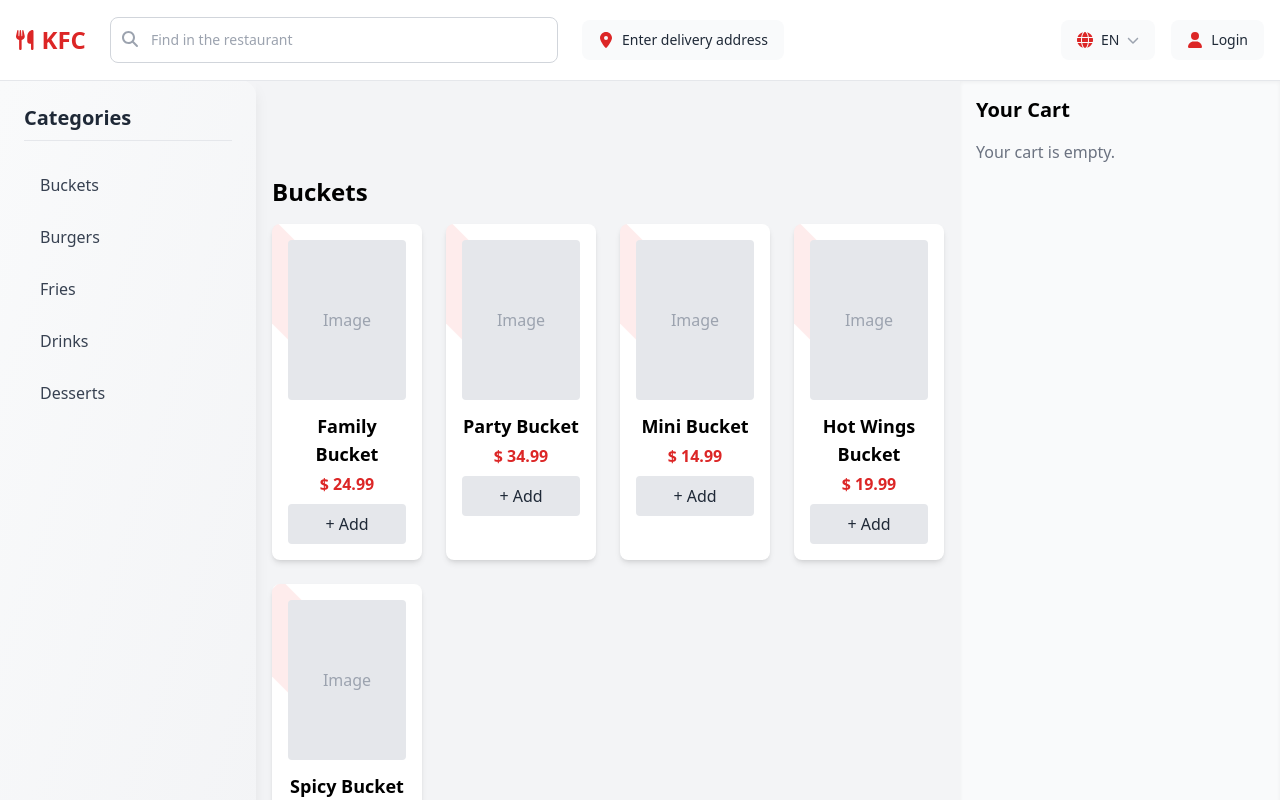
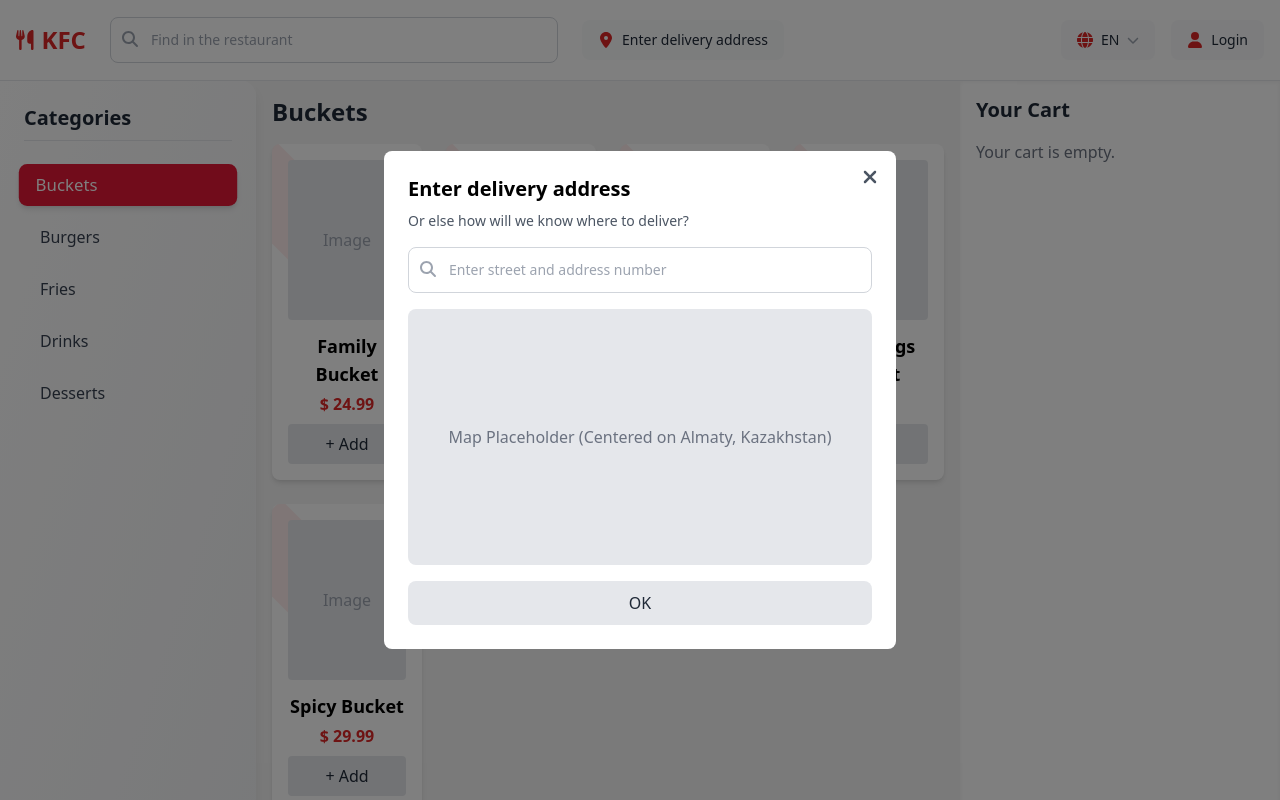
Before and after one commit to dhruba-datta/kfc-clone, a Vue app: page / in a window 1280 px wide. Both pictures are taken after a click on the button "Enter delivery address". Shown: the top 800 px of the page. Built offline with nearby package versions, Linux system fonts and the light colour scheme.

Commit message:
cart button added

```diff
--- a/src/App.vue
+++ b/src/App.vue
@@ -1,22 +1,30 @@
 <template>
-  <div class="min-h-screen flex flex-col bg-gray-100">
+  <div class="min-h-screen flex flex-col bg-yandexLight">
     <Header />
-    <!-- Offset the fixed header height (80px or h-20) -->
     <main class="flex-1 pt-20">
-      <router-view />
+      <router-view @open-cart="showCartPopup = true" />
     </main>
     <Footer />
+    <!-- Cart Popup (Mobile) -->
+    <Cart v-if="showCartPopup" is-popup @close-cart="showCartPopup = false" />
   </div>
 </template>
 
 <script>
-import Header from './components/Header.vue'
-import Footer from './components/Footer.vue'
+import Header from './components/Header.vue';
+import Footer from './components/Footer.vue';
+import Cart from './views/Cart.vue';
 
 export default {
   components: {
     Header,
-    Footer
+    Footer,
+    Cart
+  },
+  data() {
+    return {
+      showCartPopup: false
+    };
   }
-}
+};
 </script>
--- a/src/components/Header.vue
+++ b/src/components/Header.vue
@@ -14,20 +14,33 @@
           <!-- Search -->
           <div class="relative flex-1 hidden md:block">
             <input
+              v-model="searchQuery"
               type="text"
               placeholder="Find in the restaurant"
               class="w-full pl-10 pr-4 py-3 text-sm border border-gray-300 rounded-lg focus:outline-none focus:ring-2 focus:ring-red-600 focus:border-red-600"
+              @input="debouncedSearch"
             >
             <font-awesome-icon
               icon="fa-solid fa-magnifying-glass"
               class="absolute left-3 top-3.5 h-4 w-4 text-gray-400"
             />
+            <!-- Search Results Dropdown -->
+            <div v-if="filteredItems.length > 0" class="absolute top-full left-0 w-full bg-white border border-gray-200 mt-1 rounded-lg shadow-lg z-50">
+              <ul>
+                <li v-for="item in filteredItems" :key="item.id" class="px-4 py-2 text-sm hover:bg-gray-100 cursor-pointer">
+                  {{ item.name }} - ${{ item.price }}
+                </li>
+              </ul>
+            </div>
           </div>
 
           <!-- Address Button -->
-          <button class="hidden md:flex items-center space-x-2 text-sm text-gray-800 hover:text-red-600 bg-gray-50 hover:bg-red-50 px-4 py-2.5 rounded-lg transition-colors duration-150">
+          <button
+            @click="openAddressPopup"
+            class="hidden md:flex items-center space-x-2 text-sm text-gray-800 hover:text-red-600 bg-gray-50 hover:bg-red-50 px-4 py-2.5 rounded-lg transition-colors duration-150"
+          >
             <font-awesome-icon icon="fa-solid fa-location-dot" class="h-4 w-4 text-red-600" />
-            <span>Enter delivery address</span>
+            <span>{{ deliveryAddress || 'Enter delivery address' }}</span>
           </button>
         </div>
 
@@ -76,46 +89,145 @@
       <div class="md:hidden pb-3 space-y-2">
         <div class="relative">
           <input
+            v-model="searchQuery"
             type="text"
             placeholder="Find in the restaurant"
             class="w-full pl-10 pr-4 py-3 text-sm border border-gray-300 rounded-lg focus:outline-none focus:ring-2 focus:ring-red-600 focus:border-red-600"
+            @input="debouncedSearch"
           >
           <font-awesome-icon
             icon="fa-solid fa-magnifying-glass"
             class="absolute left-3 top-3.5 h-4 w-4 text-gray-400"
           />
+          <!-- Search Results Dropdown -->
+          <div v-if="filteredItems.length > 0" class="absolute top-full left-0 w-full bg-white border border-gray-200 mt-1 rounded-lg shadow-lg z-50">
+            <ul>
+              <li v-for="item in filteredItems" :key="item.id" class="px-4 py-2 text-sm hover:bg-gray-100 cursor-pointer">
+                {{ item.name }} - ${{ item.price }}
+              </li>
+            </ul>
+          </div>
         </div>
-        <button class="flex items-center space-x-2 text-sm text-gray-800 hover:text-red-600 w-full pl-3 py-2.5 bg-gray-50 hover:bg-red-50 rounded-lg transition-colors duration-150">
+        <button
+          @click="openAddressPopup"
+          class="flex items-center space-x-2 text-sm text-gray-800 hover:text-red-600 w-full pl-3 py-2.5 bg-gray-50 hover:bg-red-50 rounded-lg transition-colors duration-150"
+        >
           <font-awesome-icon icon="fa-solid fa-location-dot" class="h-4 w-4 text-red-600" />
-          <span>Enter delivery address</span>
+          <span>{{ deliveryAddress || 'Enter delivery address' }}</span>
         </button>
+      </div>
+
+      <!-- Address Popup -->
+      <div
+        v-if="showAddressPopup"
+        class="fixed inset-0 bg-black bg-opacity-50 flex items-center justify-center z-50"
+      >
+        <div class="bg-white rounded-lg w-full max-w-lg p-6 relative">
+          <!-- Close Button -->
+          <button
+            @click="closeAddressPopup"
+            class="absolute top-4 right-4 text-gray-600 hover:text-gray-800"
+          >
+            <font-awesome-icon icon="fa-solid fa-times" class="h-5 w-5" />
+          </button>
+
+          <!-- Popup Content -->
+          <h2 class="text-xl font-semibold mb-2">Enter delivery address</h2>
+          <p class="text-sm text-gray-600 mb-4">Or else how will we know where to deliver?</p>
+
+          <!-- Address Input -->
+          <div class="relative mb-4">
+            <input
+              v-model="tempAddress"
+              type="text"
+              placeholder="Enter street and address number"
+              class="w-full pl-10 pr-4 py-3 text-sm border border-gray-300 rounded-lg focus:outline-none focus:ring-2 focus:ring-red-600 focus:border-red-600"
+            >
+            <font-awesome-icon
+              icon="fa-solid fa-magnifying-glass"
+              class="absolute left-3 top-3.5 h-4 w-4 text-gray-400"
+            />
+          </div>
+
+          <!-- Map Placeholder -->
+          <div class="w-full h-64 bg-gray-200 rounded-lg flex items-center justify-center mb-4">
+            <p class="text-gray-500">Map Placeholder (Centered on Almaty, Kazakhstan)</p>
+          </div>
+
+          <!-- OK Button -->
+          <button
+            @click="saveAddress"
+            class="w-full bg-gray-200 hover:bg-gray-300 text-gray-800 py-2.5 rounded-lg transition-colors duration-150"
+          >
+            OK
+          </button>
+        </div>
       </div>
     </div>
   </header>
 </template>
 
 <script>
+import Cookies from 'js-cookie';
+import { menuItems } from '../data/menuItems.js';
+
 export default {
   name: 'Header',
   data() {
     return {
-      showLanguageDropdown: false
-    }
+      showLanguageDropdown: false,
+      showAddressPopup: false,
+      tempAddress: '',
+      deliveryAddress: '',
+      searchQuery: '',
+      debounceTimeout: null,
+      menuItems: menuItems,
+      filteredItems: []
+    };
   },
   methods: {
     handleClickOutside(event) {
       if (!this.$el.contains(event.target)) {
         this.showLanguageDropdown = false;
       }
+    },
+    openAddressPopup() {
+      this.showAddressPopup = true;
+      this.tempAddress = this.deliveryAddress || '';
+    },
+    closeAddressPopup() {
+      this.showAddressPopup = false;
+    },
+    saveAddress() {
+      this.deliveryAddress = this.tempAddress;
+      Cookies.set('deliveryAddress', this.deliveryAddress, { expires: 7 });
+      this.closeAddressPopup();
+    },
+    debouncedSearch() {
+      clearTimeout(this.debounceTimeout);
+      this.debounceTimeout = setTimeout(() => {
+        if (this.searchQuery) {
+          this.filteredItems = this.menuItems.filter(item =>
+            item.name.toLowerCase().includes(this.searchQuery.toLowerCase())
+          );
+          console.log('Search triggered. Filtered Items:', this.filteredItems);
+        } else {
+          this.filteredItems = [];
+        }
+      }, 300); // 300ms debounce delay
     }
   },
   mounted() {
     document.addEventListener('click', this.handleClickOutside);
+    const savedAddress = Cookies.get('deliveryAddress');
+    if (savedAddress) {
+      this.deliveryAddress = savedAddress;
+    }
   },
   beforeUnmount() {
     document.removeEventListener('click', this.handleClickOutside);
   }
-}
+};
 </script>
 
 <style scoped>
@@ -123,4 +235,9 @@ export default {
 body {
   padding-top: 80px;
 }
+
+/* Ensure dropdown is positioned correctly */
+.relative .absolute {
+  position: absolute;
+}
 </style>
--- a/src/main.js
+++ b/src/main.js
@@ -1,4 +1,3 @@
-// File: src/main.js
 import { createApp } from "vue";
 import App from "./App.vue";
 import router from "./router";
@@ -16,9 +15,12 @@ import {
   faFlag,
   faShoppingCart,
   faTrash,
+  faBars,
+  faTimes,
 } from "@fortawesome/free-solid-svg-icons";
 import { faGithub } from "@fortawesome/free-brands-svg-icons";
 import { cartStore } from "./store/cart";
+import Cookies from "js-cookie";
 
 library.add(
   faUser,
@@ -31,10 +33,12 @@ library.add(
   faFlag,
   faShoppingCart,
   faTrash,
-  faGithub
+  faGithub,
+  faBars,
+  faTimes
 );
 
 const app = createApp(App);
 app.component("font-awesome-icon", FontAwesomeIcon);
-app.provide("cartStore", cartStore); // Provide cart store to all components
+app.provide("cartStore", cartStore);
 app.use(router).mount("#app");
--- a/src/views/Cart.vue
+++ b/src/views/Cart.vue
@@ -1,6 +1,15 @@
 <template>
-  <div class="container mx-auto p-4">
-    <h2 class="text-xl font-bold mb-4">Your Cart</h2>
+  <div :class="isPopup ? 'fixed inset-0 bg-black bg-opacity-50 flex items-center justify-center z-50 lg:bg-none lg:static lg:flex lg:flex-col' : 'container mx-auto p-4'">
+    <div :class="isPopup ? 'bg-kfcWhite rounded-lg w-full max-w-lg p-6 relative' : ''">
+      <!-- Close Button (Mobile) -->
+      <button
+        v-if="isPopup"
+        @click="$emit('close-cart')"
+        class="absolute top-4 right-4 text-gray-600 hover:text-gray-800 lg:hidden"
+      >
+        <font-awesome-icon icon="fa-solid fa-times" class="h-5 w-5" />
+      </button>
+      <h2 class="text-xl font-bold mb-4 text-gray-800">Your Cart</h2>
       <div v-if="cartItems.length === 0" class="text-gray-500">
         Your cart is empty.
       </div>
@@ -8,18 +17,19 @@
         <div
           v-for="(item, index) in cartItems"
           :key="`${item.id}-${index}`"
-        class="flex items-center justify-between bg-white p-3 rounded shadow"
+          class="flex items-center justify-between bg-kfcWhite p-3 rounded shadow"
         >
           <div>
-          <h4 class="font-semibold">{{ item.name }}</h4>
+            <h4 class="font-semibold text-gray-800">{{ item.name }}</h4>
             <p class="text-sm text-gray-500">$ {{ item.price.toFixed(2) }}</p>
           </div>
-        <button @click="removeItem(index)" class="text-red-500 hover:text-red-700">
-          <font-awesome-icon :icon="['fas', 'trash']" />
+          <button @click="removeItem(index)" class="text-kfcRed hover:text-red-700">
+            <font-awesome-icon icon="fa-solid fa-trash" />
           </button>
         </div>
-      <div class="border-t pt-3 text-right font-bold">
+        <div class="border-t pt-3 text-right font-bold text-gray-800">
           Total: $ {{ totalPrice.toFixed(2) }}
+        </div>
       </div>
     </div>
   </div>
@@ -29,14 +39,19 @@
 import { inject } from 'vue';
 
 export default {
+  props: {
+    isPopup: {
+      type: Boolean,
+      default: false
+    }
+  },
   setup() {
     const cartStore = inject('cartStore');
-
     return {
       cartItems: cartStore.getItems(),
       totalPrice: cartStore.getTotalPrice(),
       removeItem: cartStore.removeItem
     };
   }
-}
+};
 </script>
--- a/src/views/Home.vue
+++ b/src/views/Home.vue
@@ -1,8 +1,8 @@
 <template>
-  <div class="flex flex-col lg:flex-row min-h-screen">
-    <!-- Sticky Category Menu -->
+  <div class="flex flex-col lg:flex-row min-h-screen bg-yandexLight">
+    <!-- Sticky Category Menu (Desktop) -->
     <aside class="hidden lg:block lg:w-1/5 sticky top-20 h-screen overflow-y-auto shadow-lg z-40">
-      <nav class="bg-gradient-to-br from-gray-50 to-gray-100 p-6 rounded-r-2xl h-full">
+      <nav class="bg-gradient-to-br from-kfcWhite to-gray-100 p-6 rounded-r-2xl h-full">
         <h3 class="text-xl font-semibold text-gray-800 mb-6 border-b border-gray-200 pb-2">Categories</h3>
         <div class="space-y-3">
           <button
@@ -11,7 +11,7 @@
             @click="scrollToSection(cat)"
             :class="[
               'block w-full text-left font-medium text-gray-700 px-4 py-2 rounded-lg transition-all duration-200',
-              activeSection === cat ? 'bg-red-600 text-white shadow-md transform scale-105' : 'hover:bg-gray-200 hover:text-gray-900'
+              activeSection === cat ? 'bg-kfcRed text-kfcWhite shadow-md transform scale-105' : 'hover:bg-gray-200 hover:text-gray-900'
             ]"
           >
             {{ cat }}
@@ -21,29 +21,38 @@
     </aside>
 
     <!-- Main Content -->
-    <main class="flex-1 p-4 space-y-12 pt-24 lg:pt-4" style="margin-top: 80px;">
+    <main class="flex-1 p-4 space-y-12 pt-24 lg:pt-4">
       <section v-for="category in categories" :key="category" :id="category" class="scroll-mt-20">
-        <h2 class="text-2xl font-bold mb-4">{{ category }}</h2>
+        <h2 class="text-2xl font-bold mb-4 text-gray-800">{{ category }}</h2>
         <div class="grid grid-cols-1 sm:grid-cols-2 md:grid-cols-3 xl:grid-cols-4 gap-6">
           <MenuItem
             v-for="item in filteredItems(category)"
             :key="item.id"
             :item="item"
-            @add-to-cart="addToCart"
           />
         </div>
       </section>
     </main>
 
-    <!-- Sticky Cart Sidebar -->
-    <Cart class="hidden lg:block lg:w-1/4 sticky top-20 h-screen overflow-y-auto bg-gray-50 shadow-inner p-4 z-40" />
+    <!-- Sticky Cart Sidebar (Desktop) -->
+    <Cart class="hidden lg:block lg:w-1/4 sticky top-20 h-screen overflow-y-auto bg-kfcWhite shadow-inner p-4 z-40" />
+
+    <!-- Mobile Cart Button -->
+    <button
+      class="lg:hidden fixed bottom-4 right-4 bg-kfcRed text-kfcWhite p-4 rounded-full shadow-lg hover:bg-red-700 transition z-50"
+      @click="$emit('open-cart')"
+    >
+      <font-awesome-icon icon="fa-solid fa-shopping-cart" class="h-6 w-6" />
+      <span v-if="cartItems.length" class="absolute -top-2 -right-2 bg-kfcWhite text-kfcRed rounded-full px-2 text-sm">{{ cartItems.length }}</span>
+    </button>
   </div>
 </template>
 
 <script>
-import MenuItem from '../components/MenuItem.vue'
-import Cart from './Cart.vue'
-import { menuItems } from '../data/menuItems'
+import MenuItem from '../components/MenuItem.vue';
+import Cart from './Cart.vue';
+import { menuItems } from '../data/menuItems';
+import { inject } from 'vue';
 
 export default {
   components: {
@@ -54,54 +63,47 @@ export default {
     return {
       activeSection: '',
       categories: ['Buckets', 'Burgers', 'Fries', 'Drinks', 'Desserts'],
-      menuItems: menuItems // Import menu items from the new file
-    }
+      menuItems: menuItems
+    };
+  },
+  setup() {
+    const cartStore = inject('cartStore');
+    return {
+      cartItems: cartStore.getItems()
+    };
   },
   methods: {
     filteredItems(category) {
-      return this.menuItems.filter(item => item.category === category)
+      return this.menuItems.filter(item => item.category === category);
     },
     scrollToSection(category) {
-      const el = document.getElementById(category)
-      if (el) el.scrollIntoView({ behavior: 'smooth', block: 'start' })
-    },
-    addToCart(item) {
-      const cart = JSON.parse(localStorage.getItem('cart') || '[]')
-      cart.push(item)
-      localStorage.setItem('cart', JSON.stringify(cart))
+      const el = document.getElementById(category);
+      if (el) el.scrollIntoView({ behavior: 'smooth', block: 'start' });
     },
     handleScroll() {
-      const scrollY = window.scrollY
-      let current = ''
+      const scrollY = window.scrollY;
+      let current = '';
       for (const cat of this.categories) {
-        const section = document.getElementById(cat)
+        const section = document.getElementById(cat);
         if (section && section.offsetTop <= scrollY + 100) {
-          current = cat
+          current = cat;
         }
       }
-      this.activeSection = current
+      this.activeSection = current;
     }
   },
   mounted() {
-    window.addEventListener('scroll', this.handleScroll)
-    this.handleScroll()
+    window.addEventListener('scroll', this.handleScroll);
+    this.handleScroll();
   },
   beforeUnmount() {
-    window.removeEventListener('scroll', this.handleScroll)
+    window.removeEventListener('scroll', this.handleScroll);
   }
-}
+};
 </script>
 
 <style scoped>
 .scroll-mt-20 {
   scroll-margin-top: 80px;
 }
-@media (max-width: 1023px) {
-  .lg:block {
-    display: none;
-  }
-  main {
-    padding-top: 80px;
-  }
-}
 </style>
```
Also changed, not shown: src/store/cart.js (+16 -35 lines). Lines whose indentation alone changed are shown as unchanged.
